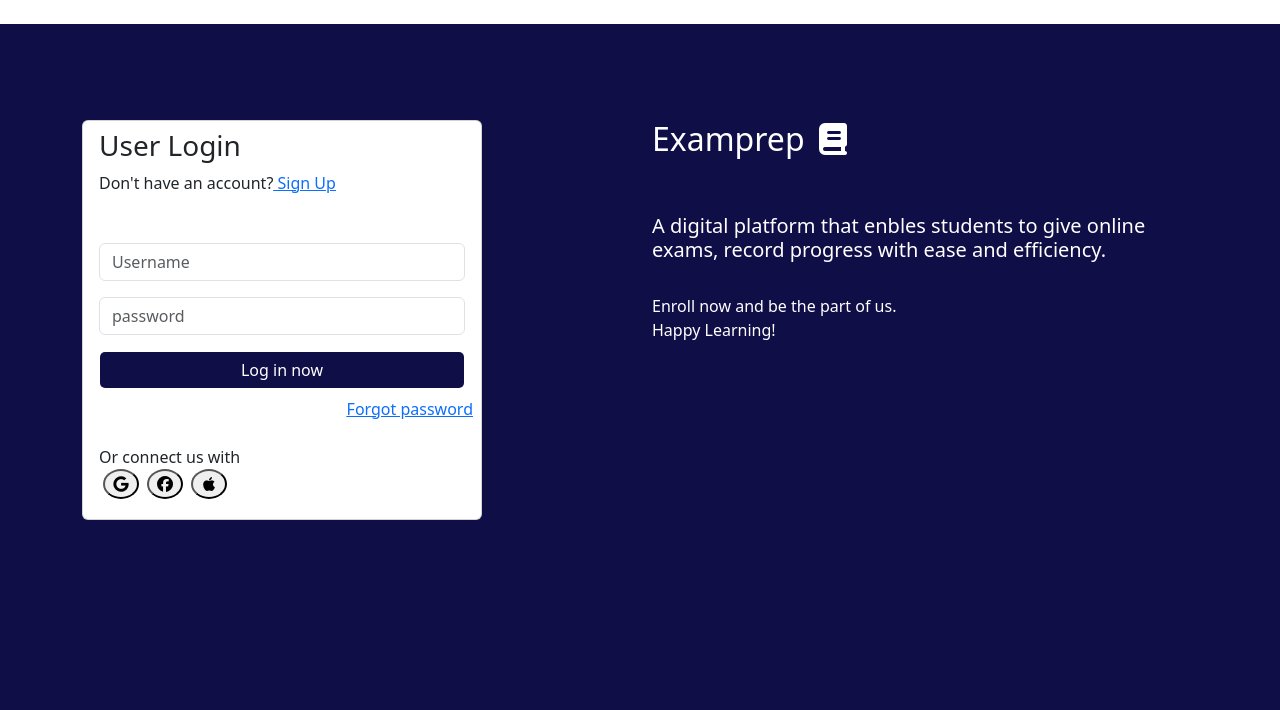
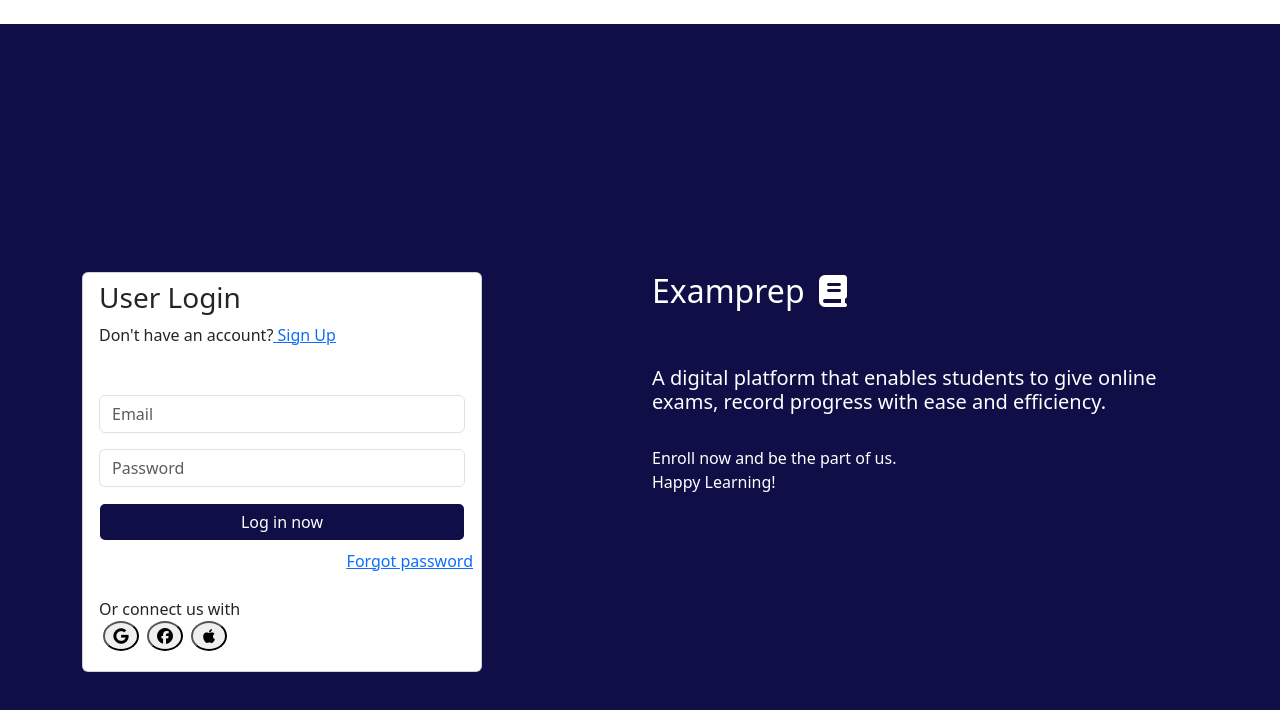
Before and after one commit to Chandresh2005-stu/Exam-prep, a React (Vite) app in the folder client/: page / in a window 1280 px wide. Shown: the top 710 px of the page. Built offline with nearby package versions, Linux system fonts and the light colour scheme.

Commit message:
fixed cors issue

```diff
--- a/client/src/pages/Login.jsx
+++ b/client/src/pages/Login.jsx
@@ -1,30 +1,42 @@
-import React from 'react'
-import { useState } from 'react'
+import React, { useState } from 'react'
 import axios from 'axios'
+
 const Login = () => {
+
     const [data, formData] = useState({
-        email:'',
-        password:''
+        email: '',
+        password: ''
     })
-    const handleChange = (e)=>{
-        console.log(e.target.value)
 
-        const{name , value} = e.target
-        formData((prev) => ({ ...prev, [name]: value }));
-        console.log(data);
-
-    }
-     const handleSubmit = async(e) =>{
-        e.preventDefault();
-        const res = await axios.post('http://localhost:5000/api/examinee/login', data)
-        //console.log(res.data.data);
-        if(res.data.message=="Login Successfully"){
-            localStorage.setItem("userRole",res.data.user.role)
-            localStorage.setItem("userEmail",res.data.user.email)
-            localStorage.setItem("userId",res.data.user.id)
-            window.location.href='/udash/'
+    const handleChange = (e) => {
+        const { name, value } = e.target
+        formData((prev) => ({ ...prev, [name]: value }))
     }
 
+    const handleSubmit = async (e) => {
+        e.preventDefault()
+
+        try {
+            const API_URL = import.meta.env.VITE_API_URL;
+
+            console.log("API URL:", API_URL); // debug
+
+            const res = await axios.post(`${API_URL}/api/examinee/login`, data)
+
+            if (res.data.message === "Login Successfully") {
+                localStorage.setItem("userRole", res.data.user.role)
+                localStorage.setItem("userEmail", res.data.user.email)
+                localStorage.setItem("userId", res.data.user.id)
+
+                window.location.href = '/udash/'
+            } else {
+                alert(res.data.message)
+            }
+
+        } catch (error) {
+            console.error("Login Error:", error)
+            alert("Login failed! Check console.")
+        }
     }
 
     return (
@@ -33,49 +45,89 @@ const Login = () => {
             minHeight: '100vh',
             display: 'flex',
             justifyContent: 'center',
-            alignitems: 'center',
+            alignItems: 'center',
         }}>
             <div className="container">
                 <div className="row mt-5">
-                    <div className="col-sm-6  pt-5"><div className="card " style={{ height: "400px", width: "400px" }}>
+                    <div className="col-sm-6 pt-5">
+                        <div className="card" style={{ height: "400px", width: "400px" }}>
                             <form onSubmit={handleSubmit}>
-                            <h3 className="mx-3 pt-2"> User Login</h3>
-                            <p className='mx-3'>Don't have an account?
+                                <h3 className="mx-3 pt-2">User Login</h3>
+                                <p className='mx-3'>
+                                    Don't have an account?
                                     <a href="/registration"><u> Sign Up</u></a>
                                 </p>
+
                                 <div className="mb-3 mx-3 mt-5">
+                                    <input
+                                        type="email"
+                                        name="email"
+                                        onChange={handleChange}
+                                        className="form-control"
+                                        placeholder="Email"
+                                        required
+                                    />
+                                </div>
 
-                                <input type="email" onChange={handleChange} className="form-control" id="exampleInputEmail1" placeholder="Username" name='email'
-                                    aria-describedby="emailHelp" />
+                                <div className="mb-3 mx-3 mt-3">
+                                    <input
+                                        type="password"
+                                        name="password"
+                                        onChange={handleChange}
+                                        className="form-control"
+                                        placeholder="Password"
+                                        required
+                                    />
                                 </div>
-                            <div className="mb-3 mx-3 mt-3">
-                                <input type="password" name='password' onChange={handleChange} className="form-control" id="exampleInputPassword1"
-                                    placeholder="password" />
+
+                                <div className="mb-2 mx-3 mt-3 text-center">
+                                    <button
+                                        style={{ backgroundColor: "#0f0e47" }}
+                                        type="submit"
+                                        className="form-control text-white btn"
+                                    >
+                                        Log in now
+                                    </button>
                                 </div>
-                            <div className="mb-2 mx-3 mt-3 text-center"><button style={{backgroundColor:"#0f0e47"}} type="submit" className=" form-control text-white btn ">Log in now</button>
-                            </div>
+
                                 <div className='mx-2 text-end'>
-                                <a href="" ><u>Forgot password</u></a>
+                                    <a href=""><u>Forgot password</u></a>
                                 </div>
                             </form>
+
                             <br />
 
                             <div className='mx-3'>
-                         <p>Or connect us with
-                            <br />
-                           <button className='mx-1' style={{borderRadius:'50%'}}><i className="fa-brands fa-google"></i></button>
-                             <button className='mx-1' style={{borderRadius:'50%'}}><i className="fa-brands fa-facebook"></i></button>
-                           <button className='mx-1' style={{borderRadius:'50%'}}> <i className="fa-brands fa-apple"></i></button></p>
+                                <p>
+                                    Or connect us with <br />
+                                    <button className='mx-1' style={{ borderRadius: '50%' }}>
+                                        <i className="fa-brands fa-google"></i>
+                                    </button>
+                                    <button className='mx-1' style={{ borderRadius: '50%' }}>
+                                        <i className="fa-brands fa-facebook"></i>
+                                    </button>
+                                    <button className='mx-1' style={{ borderRadius: '50%' }}>
+                                        <i className="fa-brands fa-apple"></i>
+                                    </button>
+                                </p>
+                            </div>
+                        </div>
                     </div>
 
-                    </div>
-
-                    </div>
                     <div className="col-sm-6 pt-5">
-                        <h2 className='text-white'>Examprep <i className="fa-solid fa-book"></i></h2><br /><br />
-                        <h5 className='text-white'>A digital platform that enbles students to give online exams, record progress with ease and efficiency. </h5><br />
-                        <p className='text-white'>Enroll now and be the part of us. <br />
-                         Happy Learning!</p>
+                        <h2 className='text-white'>
+                            Examprep <i className="fa-solid fa-book"></i>
+                        </h2>
+                        <br /><br />
+                        <h5 className='text-white'>
+                            A digital platform that enables students to give online exams,
+                            record progress with ease and efficiency.
+                        </h5>
+                        <br />
+                        <p className='text-white'>
+                            Enroll now and be the part of us. <br />
+                            Happy Learning!
+                        </p>
                     </div>
                 </div>
             </div>
```
Also changed, not shown: 1 other file (tests, documents, lock files or other folders). Lines whose indentation alone changed are shown as unchanged.
